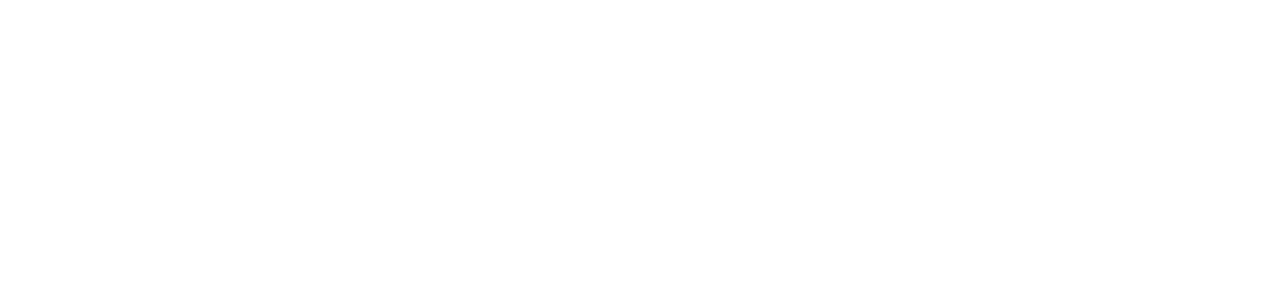
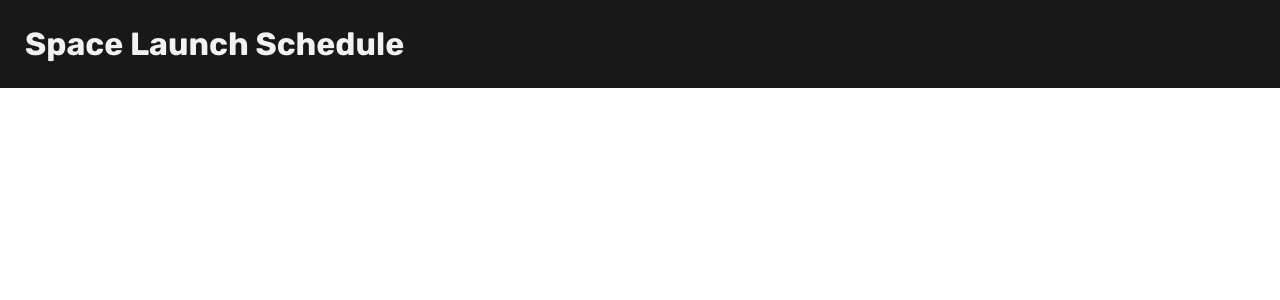
Before and after one commit to RobinGalema/spacelaunch, a React (Create React App) app: page / in a window 1280 px wide. Shown: the top 300 px of the page. Built offline with nearby package versions, Linux system fonts and the light colour scheme.

Commit message:
Project setup & app header start

```diff
--- a/src/App.css
+++ /dev/null
@@ -1,38 +0,0 @@
-.App {
-  text-align: center;
-}
-
-.App-logo {
-  height: 40vmin;
-  pointer-events: none;
-}
-
-@media (prefers-reduced-motion: no-preference) {
-  .App-logo {
-    animation: App-logo-spin infinite 20s linear;
-  }
-}
-
-.App-header {
-  background-color: #282c34;
-  min-height: 100vh;
-  display: flex;
-  flex-direction: column;
-  align-items: center;
-  justify-content: center;
-  font-size: calc(10px + 2vmin);
-  color: white;
-}
-
-.App-link {
-  color: #61dafb;
-}
-
-@keyframes App-logo-spin {
-  from {
-    transform: rotate(0deg);
-  }
-  to {
-    transform: rotate(360deg);
-  }
-}
--- /dev/null
+++ b/src/App.scss
@@ -0,0 +1,23 @@
+@import url('https://fonts.googleapis.com/css2?family=Rubik:ital,wght@0,300;0,400;0,500;0,600;0,700;0,800;0,900;1,300;1,400;1,500;1,600;1,700;1,800;1,900&display=swap');
+@import url('https://fonts.googleapis.com/css2?family=Libre+Franklin:ital,wght@0,100;0,200;0,300;0,400;0,500;0,600;0,700;0,800;0,900;1,300;1,400;1,500;1,700&display=swap');
+
+h1, h2, h3, h4{
+  font-family: 'Rubik', sans-serif;
+  margin: 0;
+}
+
+p, a, span, h5, h6{
+  font-family: 'Libre Franklin', sans-serif;
+  margin: 0;
+}
+
+body, body > *{
+  margin: 0;
+  padding: 0;
+}
+
+.container{
+  max-width: 1350px;
+  margin: auto;
+  padding: 0px 25px;
+}
--- a/src/App.tsx
+++ b/src/App.tsx
@@ -1,10 +1,11 @@
 import React from 'react';
-import logo from './logo.svg';
-import './App.css';
+import './App.scss';
+import AppHeader from './components/app-header';
 
 function App() {
   return (
     <div className="App">
+      <AppHeader title='Space Launch Schedule'></AppHeader>
     </div>
   );
 }
--- /dev/null
+++ b/src/components/app-header/index.tsx
@@ -0,0 +1,22 @@
+import React from 'react';
+import './style.scss';
+
+type Props = {
+    title? : string;
+}
+
+class AppHeader extends React.Component<Props> {
+    render() {
+        return (
+        <header>
+            <div className="container">
+                <div className="title-wrapper">
+                    <h1>{(this.props.title) ? this.props.title : "Title Placeholder"}</h1>
+                </div>
+            </div>
+        </header>
+        );
+    }
+}
+
+export default AppHeader;
--- /dev/null
+++ b/src/components/app-header/style.scss
@@ -0,0 +1,10 @@
+header{
+    background: #181818;
+    height: max-content;
+    width: 100%;
+    padding: 25px 0px;
+
+    h1{
+        color: #F2F2F2;
+    }
+}
--- a/src/index.css
+++ /dev/null
@@ -1,13 +0,0 @@
-body {
-  margin: 0;
-  font-family: -apple-system, BlinkMacSystemFont, 'Segoe UI', 'Roboto', 'Oxygen',
-    'Ubuntu', 'Cantarell', 'Fira Sans', 'Droid Sans', 'Helvetica Neue',
-    sans-serif;
-  -webkit-font-smoothing: antialiased;
-  -moz-osx-font-smoothing: grayscale;
-}
-
-code {
-  font-family: source-code-pro, Menlo, Monaco, Consolas, 'Courier New',
-    monospace;
-}
--- a/src/index.tsx
+++ b/src/index.tsx
@@ -1,6 +1,5 @@
 import React from 'react';
 import ReactDOM from 'react-dom/client';
-import './index.css';
 import App from './App';
 import reportWebVitals from './reportWebVitals';
 
```
Also changed, not shown: package.json (+4 -3 lines), src/logo.svg (deleted), 1 other file (tests, documents, lock files or other folders).
